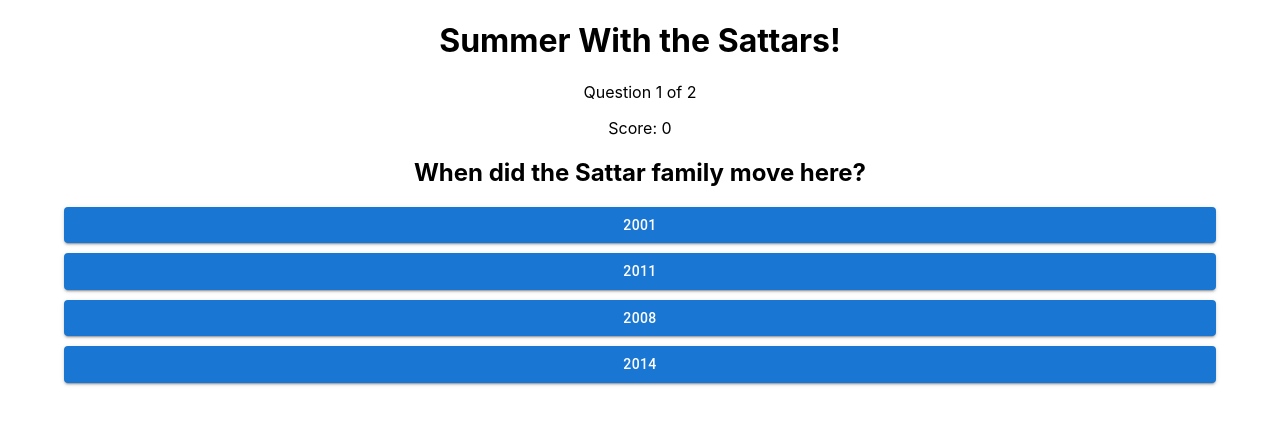
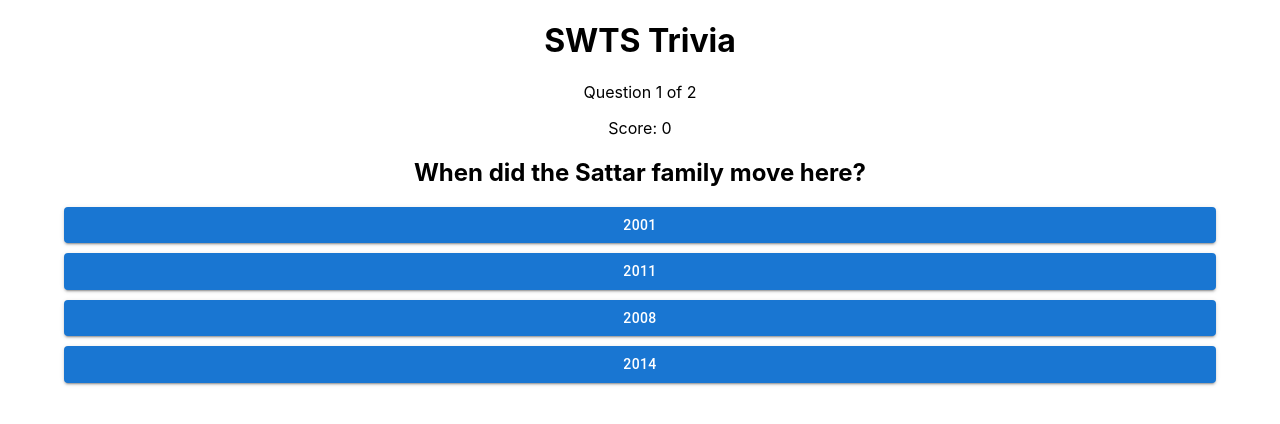
Before and after one commit to bilalsattar24/bilalsattar, a React (Create React App) app: page / in a window 1280 px wide. Both pictures are taken after a click on the button "PLAY TRIVIA". Shown: the top 424 px of the page. Built offline with nearby package versions, Linux system fonts and the light colour scheme.

Commit message:
more game updates

```diff
--- a/src/TriviaGame.tsx
+++ b/src/TriviaGame.tsx
@@ -24,6 +24,14 @@ const localCurrentIndex = parseFloat(localStorage.getItem('currentQuestionIndex'
 const localScore = parseFloat(localStorage.getItem('score') ?? '0');
 const localGameOver = localStorage.getItem('gameOver') === 'true';
 localStorage.getItem('currentQuestionIndex');
+
+const resetLocalValues = () => {
+  localStorage.removeItem('currentQuestionIndex');
+  localStorage.removeItem('score');
+  localStorage.removeItem('gameOver');
+  window.location.reload();
+};
+
 const TriviaGame: React.FC = () => {
   console.log(localCurrentIndex);
   const [currentQuestionIndex, setCurrentQuestionIndex] = useState(localCurrentIndex);
@@ -56,8 +64,11 @@ const TriviaGame: React.FC = () => {
   if (gameOver) {
     return (
       <div className='App'>
-        <h1>Summer With the Sattars!</h1>
+        <h1 onDoubleClick={resetLocalValues}>SWTS Trivia</h1>
         <h2>Final Score: {score}</h2>
+        <h3>
+          Show this to Bilal to get your {score} ticket{score > 1 ? 's' : ''}!
+        </h3>
       </div>
     );
   }
@@ -66,7 +77,7 @@ const TriviaGame: React.FC = () => {
 
   return (
     <div className='App'>
-      <h1>Summer With the Sattars!</h1>
+      <h1>SWTS Trivia</h1>
       <p>
         Question {currentQuestionIndex + 1} of {questions.length}
       </p>
```
